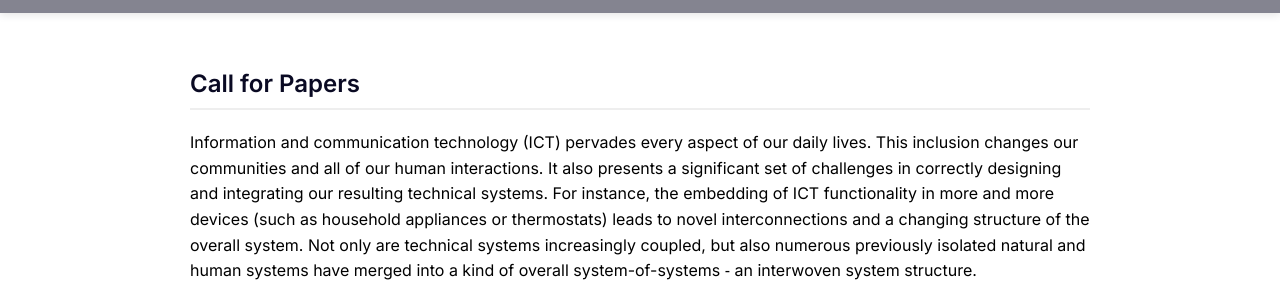
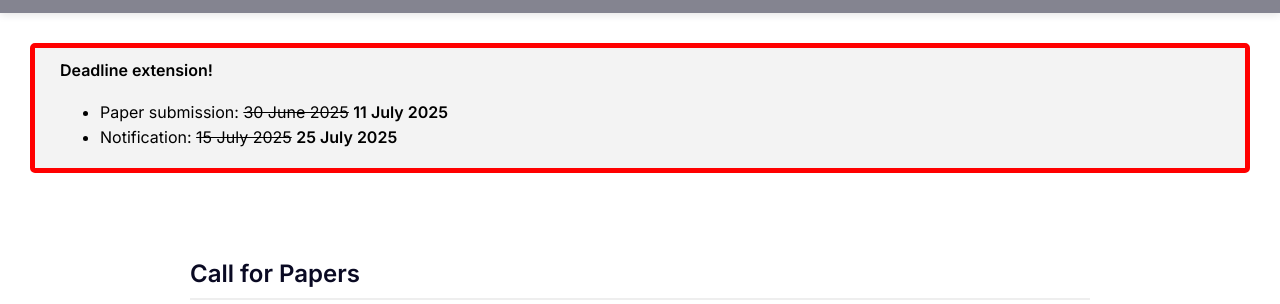
Before and after one commit to SISSY-Workshop/sissy-workshop.github.io, a plain HTML site: page index.html in a window 1280 px wide. Shown: the part 442-746 px from the top of the page. Drawn offline with Linux system fonts and the light colour scheme.

Commit message:
added announcement box

```diff
--- a/index.html
+++ b/index.html
@@ -54,6 +54,16 @@
     <p>The full program will be announced soon. The workshop will include keynote talks, technical paper sessions, and panel discussions.</p>
   </section> -->
 
+  <p>
+    <div class="announcement">
+      <strong>Deadline extension!</strong>
+      <ul>
+        <li>Paper submission: <s>30 June 2025</s> <strong>11 July 2025</strong></li>
+        <li>Notification: <s>15 July 2025</s> <strong>25 July 2025</strong></li>
+      </ul>
+    </div>
+  </p>
+
   <section id="cfp">
     <h2>Call for Papers</h2>
     <p>Information and communication technology (ICT) pervades every aspect of our daily lives. This inclusion changes our communities and all of our human interactions. It also presents a significant set of challenges in correctly designing and integrating our resulting technical systems. For instance, the embedding of ICT functionality in more and more devices (such as household appliances or thermostats) leads to novel interconnections and a changing structure of the overall system. Not only are technical systems increasingly coupled, but also numerous previously isolated natural and human systems have merged into a kind of overall system-of-systems ‐ an interwoven system structure.</p>
@@ -88,12 +98,13 @@
         <br>
         Click on the "New Submission" on the upper left and select the track "ACSOS2025 - SISSY-Workshop".
       </p>
+       </p>
         <p>
         <div class="boxCfp">
           <strong>Important Dates:</strong>
           <ul>
-            <li>Paper submission deadline: 30 June 2025</li>
-            <li>Notification of acceptance: 15 July 2025</li>
+            <li>Paper submission deadline: <s>30 June 2025</s> <strong>11 July 2025</strong></li>
+            <li>Notification of acceptance: <s>15 July 2025</s> <strong>25 July 2025</strong></li>
             <li>Camera-ready submission: 31 July 2025</li>
           </ul>
         </div>
--- a/styles.css
+++ b/styles.css
@@ -151,3 +151,11 @@ body {
     border-radius: 5px;
     background-color: rgba(192, 192, 192, 0.2);
   }
+
+  .announcement {
+    border: 5px solid #ff0000;
+    padding: 10px 10px 1px 25px;
+    margin: 30px;
+    border-radius: 5px;
+    background-color: rgba(192, 192, 192, 0.2);
+  }
```
